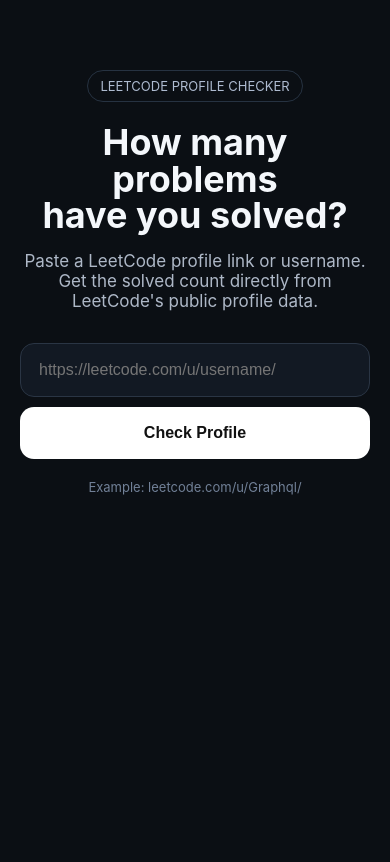
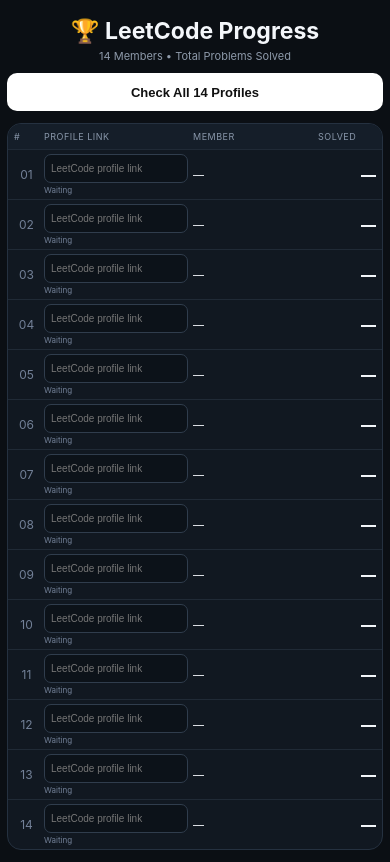
Before and after one commit to aravinth0237-ship-it/leetcode-solved-checker, a website: page leetcode-solved-checker/public/index.html in a window 390 px wide. Drawn offline with Linux system fonts and the light colour scheme.

Commit message:
Update index.html

```diff
--- a/leetcode-solved-checker/public/index.html
+++ b/leetcode-solved-checker/public/index.html
@@ -3,93 +3,393 @@
 <head>
 <meta charset="utf-8">
 <meta name="viewport" content="width=device-width,initial-scale=1">
-  <title>LeetCode Solved Checker</title>
+<title>LeetCode 14 Members</title>
+
 <style>
-    *{box-sizing:border-box} body{margin:0;font-family:Inter,system-ui,-apple-system,Segoe UI,sans-serif;background:#0b0f14;color:#f4f7fb;min-height:100vh}
-    .wrap{max-width:900px;margin:auto;padding:70px 20px}.hero{text-align:center}.badge{display:inline-block;padding:7px 12px;border:1px solid #263241;border-radius:999px;color:#aebbd0;font-size:13px}
-    h1{font-size:clamp(36px,7vw,64px);line-height:1.02;margin:22px 0 12px}.sub{color:#aeb8c7;font-size:17px}
-    .search{display:flex;gap:10px;max-width:720px;margin:32px auto 20px}.search input{flex:1;padding:17px 18px;border-radius:14px;border:1px solid #2a3544;background:#121923;color:white;font-size:16px;outline:none}.search input:focus{border-color:#6c7d95}
-    button{padding:0 24px;border:0;border-radius:14px;background:#fff;color:#111;font-weight:700;font-size:16px;cursor:pointer}.hint{text-align:center;color:#718097;font-size:13px}
-    .error{max-width:720px;margin:18px auto;padding:14px 16px;background:#25171a;border:1px solid #5c292e;border-radius:12px;color:#ffb7bd;display:none}
-    .card{display:none;margin:36px auto 0;background:#111821;border:1px solid #253140;border-radius:24px;padding:28px;max-width:720px}
-    .profile{display:flex;align-items:center;gap:16px}.avatar{width:64px;height:64px;border-radius:50%;background:#202b38;object-fit:cover}.name{font-size:23px;font-weight:750}.meta{color:#8492a6;margin-top:4px;font-size:14px}
-    .total{text-align:center;margin:34px 0}.total .num{font-size:72px;font-weight:800;letter-spacing:-3px}.total .label{color:#9da9ba;font-size:15px;text-transform:uppercase;letter-spacing:1.5px}
-    .stats{display:grid;grid-template-columns:repeat(3,1fr);gap:12px}.stat{background:#151e29;border-radius:16px;padding:18px;text-align:center}.stat b{display:block;font-size:27px}.stat span{color:#8997aa;font-size:13px}
-    .foot{display:flex;justify-content:space-between;gap:12px;align-items:center;margin-top:22px;color:#77869a;font-size:12px}.foot a{color:#dce5f1;text-decoration:none}
-    @media(max-width:600px){.search{flex-direction:column}.search button{height:52px}.stats{grid-template-columns:1fr}.total .num{font-size:58px}.card{padding:20px}}
+*{box-sizing:border-box}
+
+body{
+  margin:0;
+  font-family:Inter,system-ui,-apple-system,Segoe UI,sans-serif;
+  background:#0b0f14;
+  color:#f4f7fb;
+}
+
+.wrap{
+  width:min(760px,100%);
+  margin:auto;
+  padding:24px 12px;
+}
+
+h1{
+  text-align:center;
+  font-size:28px;
+  margin:5px 0 4px;
+}
+
+.sub{
+  text-align:center;
+  color:#8e9aaa;
+  font-size:13px;
+  margin:0 0 18px;
+}
+
+.controls{
+  display:flex;
+  gap:8px;
+  margin-bottom:12px;
+}
+
+button{
+  flex:1;
+  height:42px;
+  border:0;
+  border-radius:10px;
+  background:white;
+  color:#111;
+  font-weight:700;
+  cursor:pointer;
+}
+
+button:disabled{
+  opacity:.6;
+}
+
+.error{
+  display:none;
+  background:#2a171b;
+  border:1px solid #5c292e;
+  color:#ffb7bd;
+  padding:10px;
+  border-radius:10px;
+  margin-bottom:10px;
+  font-size:13px;
+}
+
+.board{
+  background:#111821;
+  border:1px solid #253140;
+  border-radius:14px;
+  overflow:hidden;
+}
+
+.header,
+.member{
+  display:grid;
+  grid-template-columns:34px minmax(0,1fr) 150px 75px;
+  align-items:center;
+  gap:8px;
+}
+
+.header{
+  padding:9px 10px;
+  background:#151e29;
+  color:#8997aa;
+  font-size:11px;
+  text-transform:uppercase;
+  letter-spacing:.5px;
+}
+
+.member{
+  min-height:47px;
+  padding:6px 10px;
+  border-top:1px solid #202a36;
+}
+
+.num{
+  color:#738198;
+  font-size:12px;
+  text-align:center;
+}
+
+input{
+  width:100%;
+  height:34px;
+  padding:0 9px;
+  border-radius:7px;
+  border:1px solid #303d4d;
+  background:#0c1219;
+  color:white;
+  outline:none;
+  font-size:12px;
+}
+
+input:focus{
+  border-color:#7285a0;
+}
+
+.name{
+  font-size:13px;
+  white-space:nowrap;
+  overflow:hidden;
+  text-overflow:ellipsis;
+}
+
+.count{
+  text-align:right;
+  font-size:18px;
+  font-weight:800;
+}
+
+.status{
+  color:#738198;
+  font-size:10px;
+  margin-top:2px;
+}
+
+@media(max-width:600px){
+  .wrap{
+    padding:12px 7px;
+  }
+
+  h1{
+    font-size:23px;
+  }
+
+  .sub{
+    font-size:11px;
+    margin-bottom:10px;
+  }
+
+  .header,
+  .member{
+    grid-template-columns:25px minmax(0,1fr) 120px 58px;
+    gap:5px;
+  }
+
+  .header{
+    padding:7px 6px;
+    font-size:9px;
+  }
+
+  .member{
+    min-height:39px;
+    padding:4px 6px;
+  }
+
+  input{
+    height:29px;
+    padding:0 6px;
+    font-size:10px;
+  }
+
+  .name{
+    font-size:11px;
+  }
+
+  .count{
+    font-size:15px;
+  }
+
+  .status{
+    font-size:8px;
+  }
+
+  button{
+    height:38px;
+    font-size:13px;
+  }
+}
 </style>
 </head>
+
 <body>
+
 <main class="wrap">
-    <section class="hero">
-      <span class="badge">LEETCODE PROFILE CHECKER</span>
-      <h1>How many problems<br>have you solved?</h1>
-      <p class="sub">Paste a LeetCode profile link or username. Get the solved count directly from LeetCode's public profile data.</p>
-      <form class="search" id="form">
-        <input id="username" autocomplete="off" placeholder="https://leetcode.com/u/username/" required>
-        <button>Check Profile</button>
-      </form>
-      <div class="hint">Example: leetcode.com/u/Graphql/</div>
+
+<h1>🏆 LeetCode Progress</h1>
+<p class="sub">14 Members • Total Problems Solved</p>
+
+<div class="controls">
+  <button id="checkAll">Check All 14 Profiles</button>
+</div>
+
 <div class="error" id="error"></div>
+
+<section class="board">
+
+  <div class="header">
+    <div>#</div>
+    <div>Profile Link</div>
+    <div>Member</div>
+    <div>Solved</div>
+  </div>
+
+  <div id="members"></div>
+
 </section>
 
-    <section class="card" id="card">
-      <div class="profile">
-        <img id="avatar" class="avatar" alt="">
-        <div><div class="name" id="name"></div><div class="meta" id="meta"></div></div>
-      </div>
-      <div class="total"><div class="num" id="total">0</div><div class="label">Problems Solved</div></div>
-      <div class="stats">
-        <div class="stat"><b id="easy">0</b><span>Easy</span></div>
-        <div class="stat"><b id="medium">0</b><span>Medium</span></div>
-        <div class="stat"><b id="hard">0</b><span>Hard</span></div>
-      </div>
-      <div class="foot">
-        <span id="checked"></span>
-        <a id="profileLink" target="_blank" rel="noopener">Open LeetCode Profile ↗</a>
-      </div>
-    </section>
 </main>
 
 <script>
-const form = document.getElementById("form");
-const input = document.getElementById("username");
-const error = document.getElementById("error");
-const card = document.getElementById("card");
 
-form.addEventListener("submit", async (e) => {
-  e.preventDefault();
-  error.style.display = "none";
-  card.style.display = "none";
+const members = document.getElementById("members");
+const errorBox = document.getElementById("error");
+const checkAllButton = document.getElementById("checkAll");
 
-  const button = form.querySelector("button");
-  button.disabled = true;
-  button.textContent = "Checking…";
+const savedLinks = Array(14).fill("");
 
-  try {
-    const r = await fetch(`/api/profile?username=${encodeURIComponent(input.value)}`);
-    const data = await r.json();
-    if (!r.ok) throw new Error(data.error || "Unable to load profile.");
+function createMembers(){
 
-    document.getElementById("avatar").src = data.avatar || "";
-    document.getElementById("name").textContent = data.realName ? `${data.realName} (@${data.username})` : `@${data.username}`;
-    document.getElementById("meta").textContent =
-      [data.country, data.ranking ? `Rank #${Number(data.ranking).toLocaleString()}` : ""].filter(Boolean).join(" • ");
-    document.getElementById("total").textContent = data.solved.total.toLocaleString();
-    document.getElementById("easy").textContent = data.solved.easy.toLocaleString();
-    document.getElementById("medium").textContent = data.solved.medium.toLocaleString();
-    document.getElementById("hard").textContent = data.solved.hard.toLocaleString();
-    document.getElementById("profileLink").href = data.profileUrl;
-    document.getElementById("checked").textContent = `Checked ${new Date(data.checkedAt).toLocaleString()}`;
-    card.style.display = "block";
-  } catch (err) {
-    error.textContent = err.message;
-    error.style.display = "block";
-  } finally {
-    button.disabled = false;
-    button.textContent = "Check Profile";
+  for(let i=0;i<14;i++){
+
+    const row = document.createElement("div");
+    row.className = "member";
+
+    row.innerHTML = `
+      <div class="num">${String(i+1).padStart(2,"0")}</div>
+
+      <div>
+        <input
+          class="profileInput"
+          data-index="${i}"
+          placeholder="LeetCode profile link"
+          value="${savedLinks[i]}"
+        >
+        <div class="status" id="status-${i}">Waiting</div>
+      </div>
+
+      <div class="name" id="name-${i}">—</div>
+
+      <div class="count" id="count-${i}">—</div>
+    `;
+
+    members.appendChild(row);
   }
+}
+
+createMembers();
+
+
+function getUsername(value){
+
+  value = value.trim();
+
+  if(!value) return "";
+
+  try{
+
+    if(value.includes("leetcode.com")){
+
+      const url = new URL(
+        value.startsWith("http")
+          ? value
+          : "https://" + value
+      );
+
+      const parts = url.pathname
+        .split("/")
+        .filter(Boolean);
+
+      const uIndex = parts.indexOf("u");
+
+      if(uIndex !== -1 && parts[uIndex + 1]){
+        return parts[uIndex + 1];
+      }
+
+      return parts[0] || "";
+    }
+
+  }catch(e){}
+
+  return value
+    .replace(/^@/,"")
+    .replace(/\s/g,"");
+}
+
+
+async function checkProfile(index){
+
+  const input = document.querySelector(
+    `.profileInput[data-index="${index}"]`
+  );
+
+  const name = document.getElementById(`name-${index}`);
+  const count = document.getElementById(`count-${index}`);
+  const status = document.getElementById(`status-${index}`);
+
+  const username = getUsername(input.value);
+
+  if(!username){
+
+    name.textContent = "No profile";
+    count.textContent = "—";
+    status.textContent = "Enter link";
+    return;
+  }
+
+  status.textContent = "Checking...";
+  name.textContent = "Loading...";
+  count.textContent = "…";
+
+  try{
+
+    const response = await fetch(
+      `/api/profile?username=${encodeURIComponent(username)}`
+    );
+
+    const data = await response.json();
+
+    if(!response.ok){
+      throw new Error(data.error || "Unable to load profile");
+    }
+
+    name.textContent =
+      data.realName || `@${data.username}`;
+
+    count.textContent =
+      Number(data.solved.total).toLocaleString();
+
+    status.textContent =
+      `@${data.username}`;
+
+  }catch(error){
+
+    name.textContent = "Error";
+    count.textContent = "—";
+    status.textContent = "Try again";
+  }
+}
+
+
+checkAllButton.addEventListener("click", async () => {
+
+  errorBox.style.display = "none";
+
+  checkAllButton.disabled = true;
+  checkAllButton.textContent = "Checking...";
+
+  const inputs = document.querySelectorAll(".profileInput");
+
+  inputs.forEach((input,index)=>{
+    savedLinks[index] = input.value;
   });
+
+  await Promise.all(
+    Array.from({length:14},(_,index)=>
+      checkProfile(index)
+    )
+  );
+
+  checkAllButton.disabled = false;
+  checkAllButton.textContent = "Check All 14 Profiles";
+
+});
+
+
+document.querySelectorAll(".profileInput").forEach(input => {
+
+  input.addEventListener("change", () => {
+
+    const index = Number(input.dataset.index);
+
+    savedLinks[index] = input.value;
+
+  });
+
+});
+
 </script>
+
 </body>
 </html>
```
Lines whose indentation alone changed are shown as unchanged.
